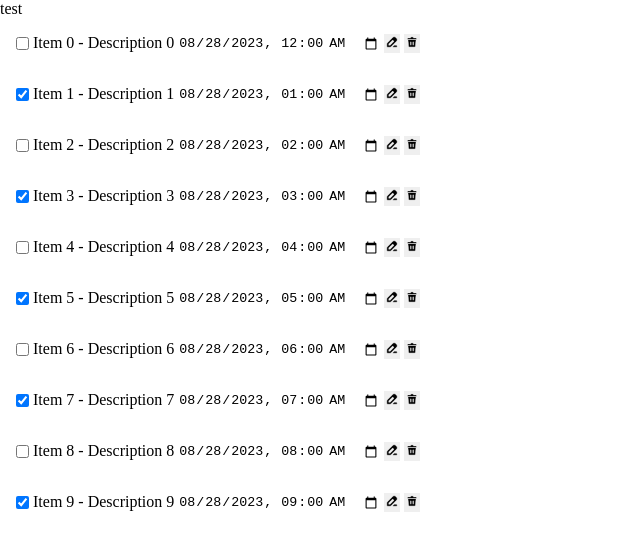
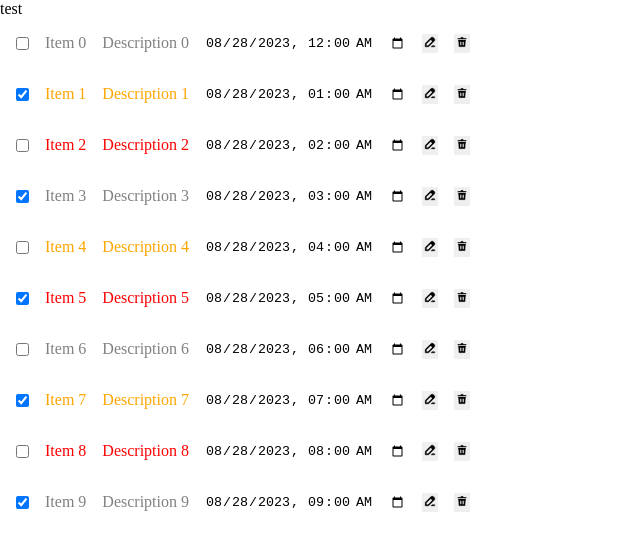
Before and after one commit to Xauzu/odin-todo-list, a website built with webpack: page src/index.html in a window 1280 px wide. Shown: the whole page, without its empty margins (0-640 px from the left). Built offline with nearby package versions, Linux system fonts and the light colour scheme.

Commit message:
Change item priority color

```diff
--- a/src/style.css
+++ b/src/style.css
@@ -13,10 +13,22 @@ body {
 .todoItem {
     display: flex;
     padding: 1rem;
-    gap: 4px;
+    gap: 1rem;
 }
 
 .itemImg {
     width: 1rem;
     height: 1rem;
 }
+
+.pLow {
+    color: gray;
+}
+
+.pMed {
+    color: orange;
+}
+
+.pHigh {
+    color: red;
+}
--- a/src/todoItem.js
+++ b/src/todoItem.js
@@ -20,7 +20,7 @@ todoItem.prototype.setComplete = function (value) { return this.item[4] = value;
 
 // <done:checkBox> <title> - <description:huh> <dueDate> <edit btn:huh> <delete btn:huh>, <priority:color>
 //
-//  priority, 0 = white, 1 = yellow, 2 = red
+//  priority, 0 = gray, 1 = orange, 2 = red
 //
 //  * huh = hidden until hover
 todoItem.prototype.createItemDisplay = function () {
@@ -60,7 +60,7 @@ todoItem.prototype.createItemDisplay = function () {
 
     // Description, Hidden until hover
     const description = document.createElement('div');
-    description.textContent = '- ' + this.getDescription();
+    description.textContent = this.getDescription();
     description.classList.add('huh');
     displayItem.appendChild(description);
 
```
Also changed, not shown: dist/displayController.js, dist/index.js, dist/todoItem.js.
